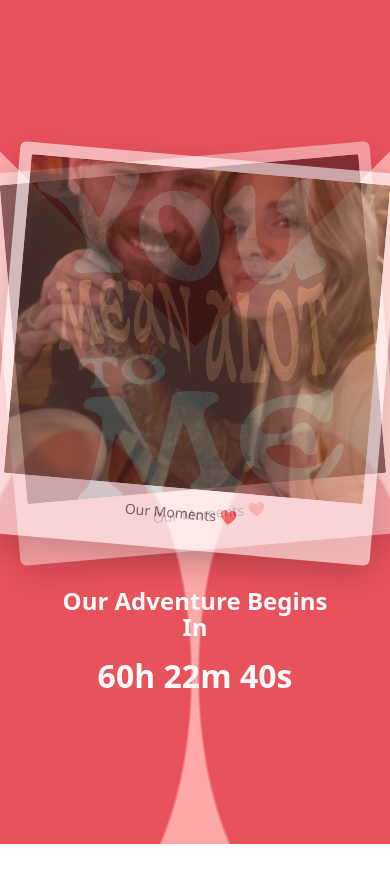
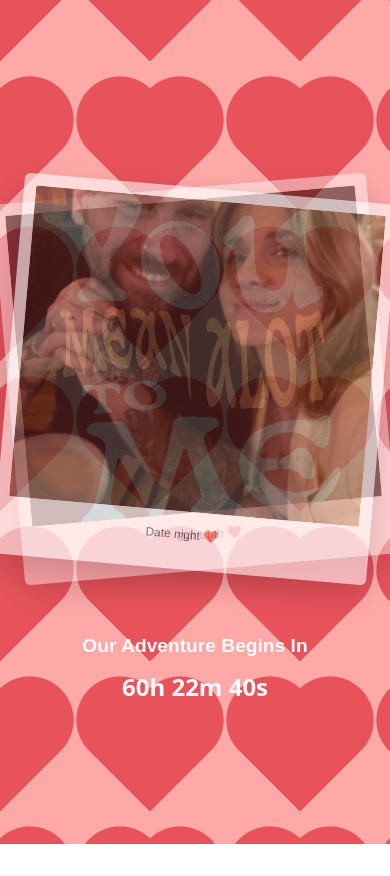
Before and after one commit to peteakhurst/secret-mission, a React (Vite) app: page / in a window 390 px wide. After the commit the page ends 844 px from the top, so only its background shows below. Built offline with nearby package versions, Linux system fonts and the light colour scheme; a web font is replaced by a local one.

Commit message:
Updated viewport meta tag for better mobile support, enhanced image slide structure with captions, and improved responsive styles across various components. Added overflow-x hidden to prevent horizontal scrolling on html and body elements.

```diff
--- a/index.html
+++ b/index.html
@@ -3,7 +3,7 @@
   <head>
     <meta charset="UTF-8" />
     <link rel="icon" type="image/svg+xml" href="/favicon.svg" />
-    <meta name="viewport" content="width=device-width, initial-scale=1.0" />
+    <meta name="viewport" content="width=device-width, initial-scale=1.0, viewport-fit=cover" />
     <link rel="preconnect" href="https://fonts.googleapis.com" />
     <link rel="preconnect" href="https://fonts.gstatic.com" crossorigin />
     <link href="https://fonts.googleapis.com/css2?family=Beth+Ellen&family=Cormorant+Garamond:ital,wght@0,300..700;1,300..700&family=Love+Light&display=swap" rel="stylesheet">
--- a/src/App.jsx
+++ b/src/App.jsx
@@ -25,15 +25,15 @@
 // 3) Button moves to next stop (no extra unlock code)
 
 const slides = [
-  truth,
-  dateNight,
-  firstmet,
-  kissykissy,
-  picnic,
-  poolside,
-  roo1,
-  tennis,
-  thatOneTime
+  { src: truth, caption: "Our truth ❤️" },
+  { src: dateNight, caption: "Date night ❤️" },
+  { src: firstmet, caption: "When we first met ❤️" },
+  { src: kissykissy, caption: "Kiss kiss 💋" },
+  { src: picnic, caption: "Picnic ❤️" },
+  { src: poolside, caption: "Poolside ❤️" },
+  { src: roo1, caption: "Roo ❤️" },
+  { src: tennis, caption: "Tennis ❤️" },
+  { src: thatOneTime, caption: "That one time ❤️" },
 ];
 
 const stops = [
@@ -217,13 +217,13 @@
               transition={{ duration: 1.2 }}
               style={styles.polaroid}
             >
-              <img src={slides[slideIndex]} style={styles.polaroidImg} />
-              <div style={styles.polaroidCaption}>Our Moments ❤️</div>
+              <img src={slides[slideIndex].src} style={styles.polaroidImg} />
+              <div className="beth" style={styles.polaroidCaption}>{slides[slideIndex].caption}</div>
             </motion.div>
           </AnimatePresence>
         </div>
         <div style={styles.countdownSection}>
-          <h1 style={styles.countdownHeading}>Our Adventure Begins In</h1>
+          <h1 className="beth" style={styles.countdownHeading}>Our Adventure Begins In</h1>
           <h2 style={styles.countdownTime}>{timeLeft}</h2>
         </div>
       </div>
@@ -387,7 +387,7 @@
     display: "flex",
     justifyContent: "center",
     alignItems: "center",
-    padding: "2em",
+    padding: "clamp(1rem, 4vw, 2em)",
     color: "#020202",
     overflow: "auto",
   },
@@ -397,37 +397,39 @@
     flexDirection: "column",
     justifyContent: "center",
     alignItems: "center",
-    padding: "2em",
+    padding: "clamp(1rem, 4vw, 2em)",
   },
   polaroidStage: {
     position: "relative",
-    minHeight: 420,
+    minHeight: "min(480px, 72vh)",
     display: "flex",
     justifyContent: "center",
     alignItems: "center",
+    flexShrink: 0,
   },
   countdownSection: {
-    marginTop: 24,
-    padding: "0 20px",
+    flexShrink: 0,
+    marginTop: "clamp(16px, 4vw, 24px)",
+    padding: "0 clamp(12px, 4vw, 20px)",
     textAlign: "center",
     color: "#1f2937",
   },
   countdownHeading: {
     margin: 0,
-    fontSize: "1.5rem",
+    fontSize: "clamp(1.2rem, 4vw, 1.5rem)",
     fontWeight: 600,
     color: "#fafafa",
   },
   countdownTime: {
     margin: "12px 0 0",
-    fontSize: "2rem",
+    fontSize: "clamp(1.5rem, 6vw, 2rem)",
     fontWeight: 700,
     color: "#fafafa",
   },
 
   polaroid: {
     position: "absolute",
-    width: 360,
+    width: "min(360px, 90vw)",
     background: "white",
     padding: 12,
     paddingBottom: 26,
@@ -437,24 +439,24 @@
 
   polaroidImg: {
     width: "100%",
-    height: 320,
+    height: "min(320px, 80vw)",
     objectFit: "cover",
     objectPosition: "center center",
-    background: "#f3f4f6",  // subtle matte behind photo
+    background: "#f3f4f6",
     borderRadius: 2,
   },
 
   polaroidCaption: {
     textAlign: "center",
     marginTop: 8,
-    fontSize: 14,
+    fontSize: "clamp(12px, 3vw, 14px)",
     fontWeight: 500,
     color: "#1f2937",
   },
   card: {
     position: "relative",
     background: "white",
-    padding: "3em",
+    padding: "clamp(1.5rem, 5vw, 3em)",
     borderRadius: 16,
     maxWidth: 520,
     width: "100%",
--- a/src/index.css
+++ b/src/index.css
@@ -23,6 +23,7 @@
 html {
   height: 100%;
   min-height: 100%;
+  overflow-x: hidden;
 }
 
 #root {
@@ -41,6 +42,7 @@
   min-height: 100dvh;
   min-height: -webkit-fill-available; /* Safari mobile fix - fills visible viewport */
   height: 100%;
+  overflow-x: hidden;
 }
 
 .beth {
```
